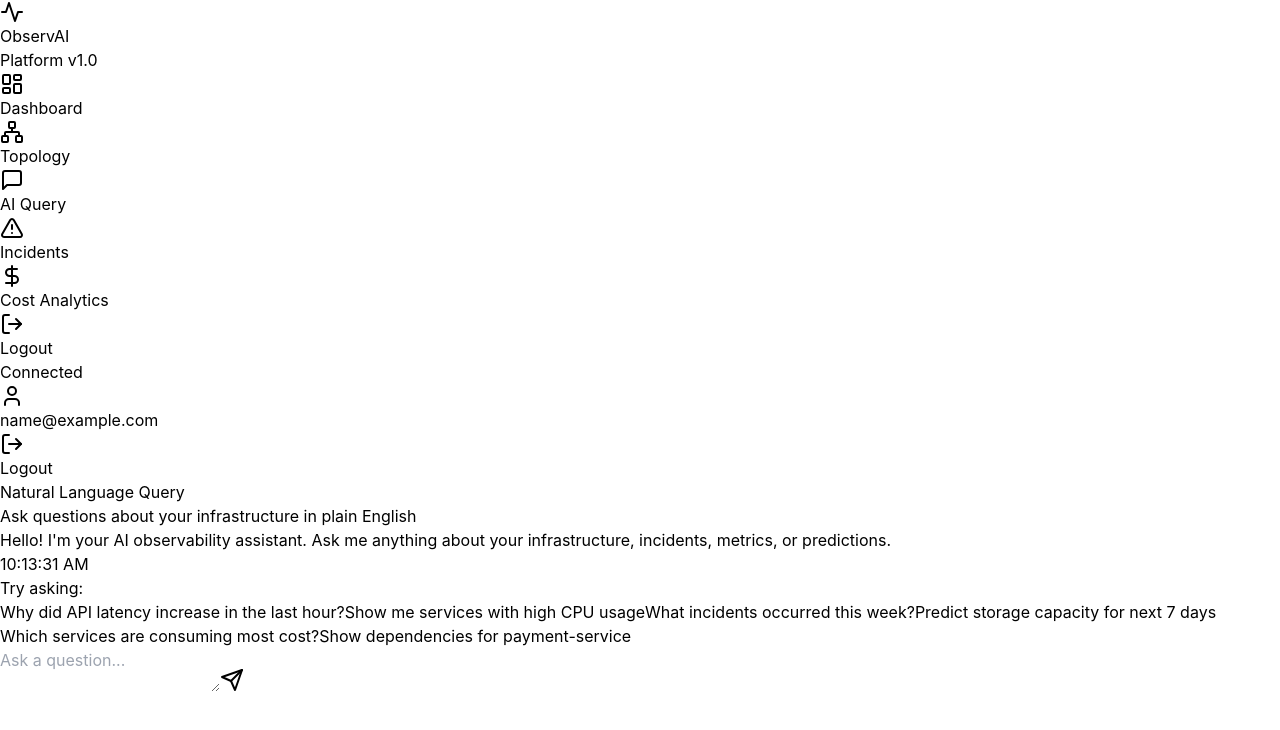
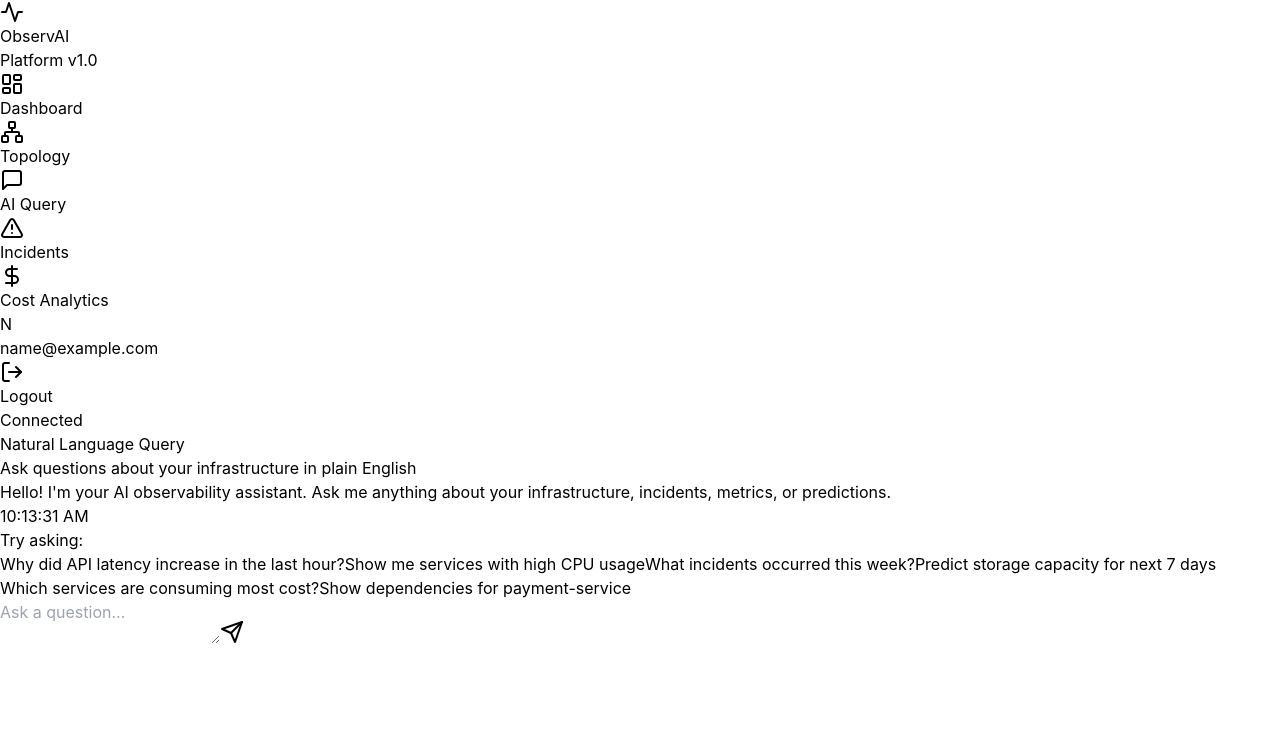
Before and after one commit to ummed97/observai-application, a React (Vite) app in the folder frontend/: page /query in a window 1280 px wide. Shown: the top 730 px of the page. Built offline with nearby package versions, Linux system fonts and the light colour scheme; sample sign-in values are in the browser's storage; the HTML template or start-up script is replaced by a standard one.

Commit message:
fix: clean navigation refactoring - move user profile to sidebar and improve error handling

```diff
--- a/frontend/src/components/common/Header.tsx
+++ b/frontend/src/components/common/Header.tsx
@@ -1,17 +1,6 @@
 import React from 'react';
-import { LogOut, User } from 'lucide-react';
 
-interface HeaderProps {
-  userEmail?: string;
-}
-
-export const Header: React.FC<HeaderProps> = ({ userEmail }) => {
-  const handleLogout = () => {
-    localStorage.removeItem('auth_token');
-    localStorage.removeItem('user_email');
-    window.location.href = '/login';
-  };
-
+export const Header: React.FC = () => {
   return (
     <div className="bg-white border-b border-gray-200 px-6 py-4">
       <div className="flex items-center justify-between">
@@ -19,22 +8,6 @@ export const Header: React.FC<HeaderProps> = ({ userEmail }) => {
           <span className="text-sm text-gray-500">Connected</span>
           <div className="w-2 h-2 bg-green-500 rounded-full"></div>
         </div>
-
-        {userEmail && (
-          <div className="flex items-center space-x-4">
-            <div className="flex items-center space-x-2 text-sm text-gray-700">
-              <User className="w-4 h-4" />
-              <span>{userEmail}</span>
-            </div>
-            <button
-              onClick={handleLogout}
-              className="flex items-center space-x-2 px-3 py-2 text-sm text-gray-700 hover:bg-red-50 hover:text-red-600 rounded-lg transition-colors"
-            >
-              <LogOut className="w-4 h-4" />
-              <span>Logout</span>
-            </button>
-          </div>
-        )}
       </div>
     </div>
   );
--- a/frontend/src/components/common/Sidebar.tsx
+++ b/frontend/src/components/common/Sidebar.tsx
@@ -61,8 +61,20 @@ const Sidebar: React.FC = () => {
         </ul>
       </nav>
 
-      {/* Logout Button */}
+      {/* User Profile & Logout */}
       <div className="p-4 border-t border-gray-800">
+        <div className="flex items-center space-x-3 px-4 py-3 mb-2 text-gray-300">
+          <div className="w-8 h-8 bg-blue-600 rounded-full flex items-center justify-center">
+            <span className="text-sm font-bold text-white">
+              {localStorage.getItem('user_email')?.charAt(0).toUpperCase() || 'U'}
+            </span>
+          </div>
+          <div className="flex-1 min-w-0">
+            <p className="text-sm font-medium text-white truncate">
+              {localStorage.getItem('user_email') || 'User'}
+            </p>
+          </div>
+        </div>
         <button
           onClick={handleLogout}
           className="flex items-center space-x-3 px-4 py-3 rounded-lg transition-colors text-gray-300 hover:bg-red-600 hover:text-white w-full"
--- a/frontend/src/pages/CostAnalytics.tsx
+++ b/frontend/src/pages/CostAnalytics.tsx
@@ -49,7 +49,7 @@ const CostAnalytics: React.FC = () => {
       <div className="flex h-screen bg-gray-50">
         <Sidebar />
         <div className="flex-1 flex flex-col overflow-hidden">
-          <Header userEmail={userEmail} />
+          <Header />
           <div className="flex items-center justify-center h-full">
             <div className="animate-spin rounded-full h-12 w-12 border-b-2 border-blue-600"></div>
           </div>
@@ -66,7 +66,7 @@ const CostAnalytics: React.FC = () => {
     <div className="flex h-screen bg-gray-50">
       <Sidebar />
       <div className="flex-1 flex flex-col overflow-hidden">
-        <Header userEmail={userEmail} />
+        <Header />
         <div className="flex-1 overflow-auto p-6">
           {/* Header */}
           <div className="mb-6">
--- a/frontend/src/pages/Dashboard.tsx
+++ b/frontend/src/pages/Dashboard.tsx
@@ -183,7 +183,7 @@ export const Dashboard: React.FC = () => {
     <div className="flex h-screen bg-gray-50">
       <Sidebar />
       <div className="flex-1 flex flex-col overflow-hidden">
-        <Header userEmail={userEmail} />
+        <Header />
         <div className="flex-1 overflow-auto p-8">
           {/* Header Section */}
           <div className="mb-8">
--- a/frontend/src/pages/Incidents.tsx
+++ b/frontend/src/pages/Incidents.tsx
@@ -38,10 +38,21 @@ const Incidents: React.FC = () => {
       const response = await fetch(url, {
         headers: { 'Authorization': `Bearer ${token}` }
       });
-      const data = await response.json();
-      setIncidents(data);
+      if (response.ok) {
+        const data = await response.json();
+        if (Array.isArray(data)) {
+          setIncidents(data);
+        } else {
+          setIncidents([]);
+          console.error('Received non-array data for incidents:', data);
+        }
+      } else {
+        console.error('Failed to fetch incidents:', response.statusText);
+        setIncidents([]);
+      }
     } catch (error) {
       console.error('Error fetching incidents:', error);
+      setIncidents([]);
     } finally {
       setLoading(false);
     }
@@ -72,7 +83,7 @@ const Incidents: React.FC = () => {
       <div className="flex h-screen bg-gray-50">
         <Sidebar />
         <div className="flex-1 flex flex-col overflow-hidden">
-          <Header userEmail={userEmail} />
+          <Header />
           <div className="flex items-center justify-center h-full">
             <div className="animate-spin rounded-full h-12 w-12 border-b-2 border-blue-600"></div>
           </div>
@@ -85,7 +96,7 @@ const Incidents: React.FC = () => {
     <div className="flex h-screen bg-gray-50">
       <Sidebar />
       <div className="flex-1 flex flex-col overflow-hidden">
-        <Header userEmail={userEmail} />
+        <Header />
         <div className="flex-1 overflow-auto p-6">
           {/* Header */}
           <div className="mb-6">
--- a/frontend/src/pages/NLQuery.tsx
+++ b/frontend/src/pages/NLQuery.tsx
@@ -200,7 +200,7 @@ export const NLQuery: React.FC = () => {
     <div className="flex h-screen bg-gray-50">
       <Sidebar />
       <div className="flex-1 flex flex-col overflow-hidden">
-        <Header userEmail={userEmail} />
+        <Header />
         <div className="flex-1 flex flex-col overflow-hidden">
           {/* Header */}
           <div className="bg-white shadow-sm border-b border-gray-200 p-4">
--- a/frontend/src/pages/TopologyView.tsx
+++ b/frontend/src/pages/TopologyView.tsx
@@ -190,7 +190,7 @@ export const TopologyView: React.FC = () => {
       <div className="flex h-screen bg-gray-50">
         <Sidebar />
         <div className="flex-1 flex flex-col overflow-hidden">
-          <Header userEmail={userEmail} />
+          <Header />
           <div className="flex items-center justify-center h-full">
             <div className="animate-spin rounded-full h-12 w-12 border-b-2 border-blue-600"></div>
           </div>
@@ -203,7 +203,7 @@ export const TopologyView: React.FC = () => {
     <div className="flex h-screen bg-gray-50">
       <Sidebar />
       <div className="flex-1 flex flex-col overflow-hidden">
-        <Header userEmail={userEmail} />
+        <Header />
         <div className="flex-1 overflow-auto p-6">
           <div className="mb-6">
             <h1 className="text-3xl font-bold text-gray-900">Infrastructure Topology</h1>
```
